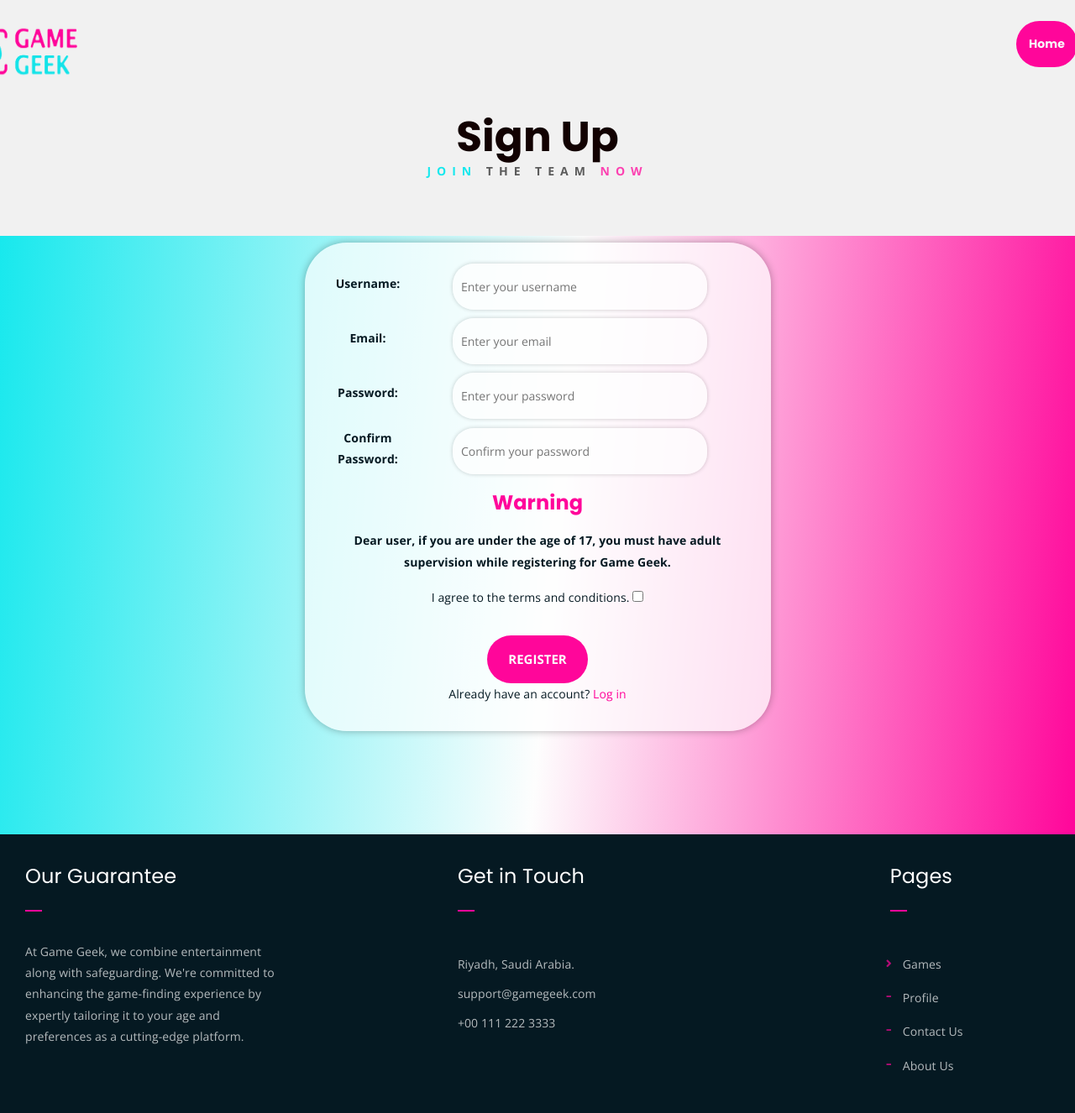
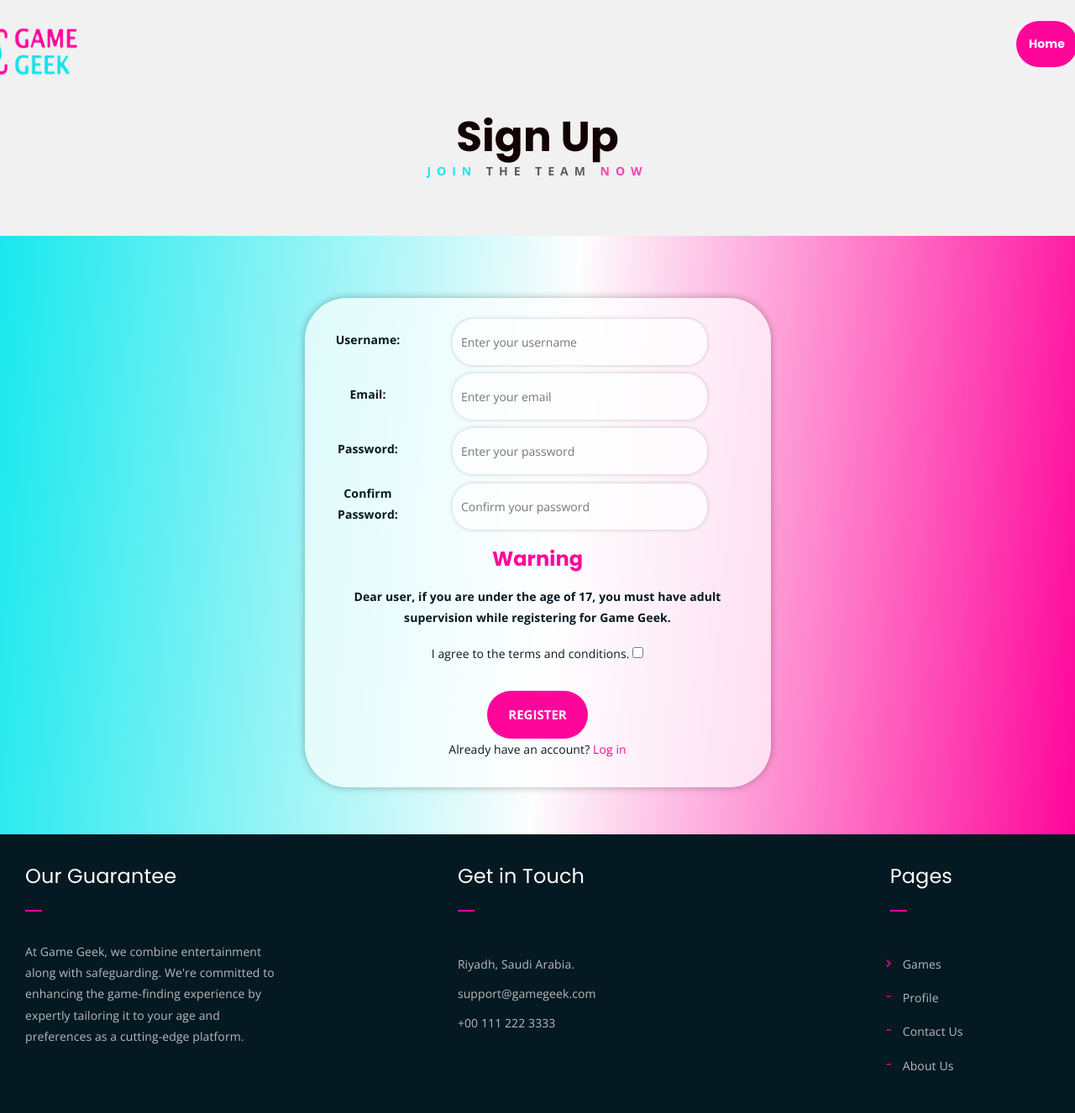
Before and after one commit to HanaAlfozan/2023-GP1-5, a Django app: page /signup/ in a window 1280 px wide; the page is wider, and only the part inside the window is pictured. Shown: the top 1326 px of that part at 84% size. Run offline with Django 4.2, Linux system fonts and the light colour scheme; some libraries are stand-ins or nearby versions.

Commit message:
modifying sign-up

```diff
--- a/FrontEnd/templates/index.html
+++ b/FrontEnd/templates/index.html
@@ -160,7 +160,7 @@
 
 
 							<div class="hero-btns">
-								<a href="{% url 'signup' %}" class="boxed-btn">Join Us</a>
+								<a href="{% url 'signup' %}" class="boxed-btn">Join US</a>
 
 							</div>
 						</div>
--- a/FrontEnd/templates/signup.html
+++ b/FrontEnd/templates/signup.html
@@ -71,7 +71,7 @@ background: linear-gradient(95deg, rgba(21,232,237,1) 0%, rgba(168,168,168,0.020
     text-align: center;
 
     width: 50%; /* Reduce the width of the form */
-    margin: 10% auto; /* Adjust vertical margin */
+    margin: 16% auto; /* Adjust vertical margin */
 }
 
 
```
